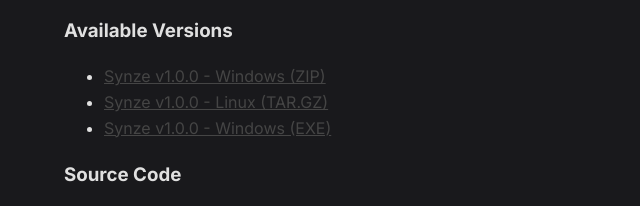
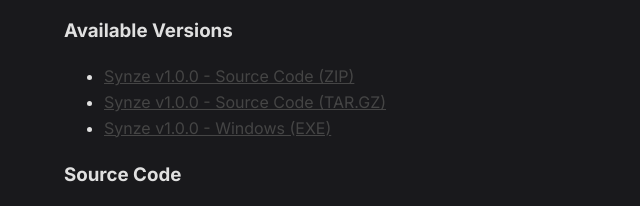
Before and after one commit to SynzeLang/SynzeLang.github.io, a plain HTML site: page downloads.html in a window 1280 px wide. Shown: the part 384-590 px from the top of the page, 0-640 px from the left. Drawn offline with Linux system fonts and the light colour scheme.

Commit message:
Change to source code

```diff
--- a/downloads.html
+++ b/downloads.html
@@ -32,12 +32,12 @@
         <ul class="download-list">
             <li>
                 <a href="https://github.com/SynzeLang/Synze/archive/refs/tags/v1.0.0-pre.zip" class="link" download>
-                    Synze v1.0.0 - Windows (ZIP)
+                    Synze v1.0.0 - Source Code (ZIP)
                 </a>
             </li>
             <li>
                 <a href="https://github.com/SynzeLang/Synze/archive/refs/tags/v1.0.0-pre.tar.gz" class="link" download>
-                    Synze v1.0.0 - Linux (TAR.GZ)
+                    Synze v1.0.0 - Source Code (TAR.GZ)
                 </a>
             </li>
             <li>
```
